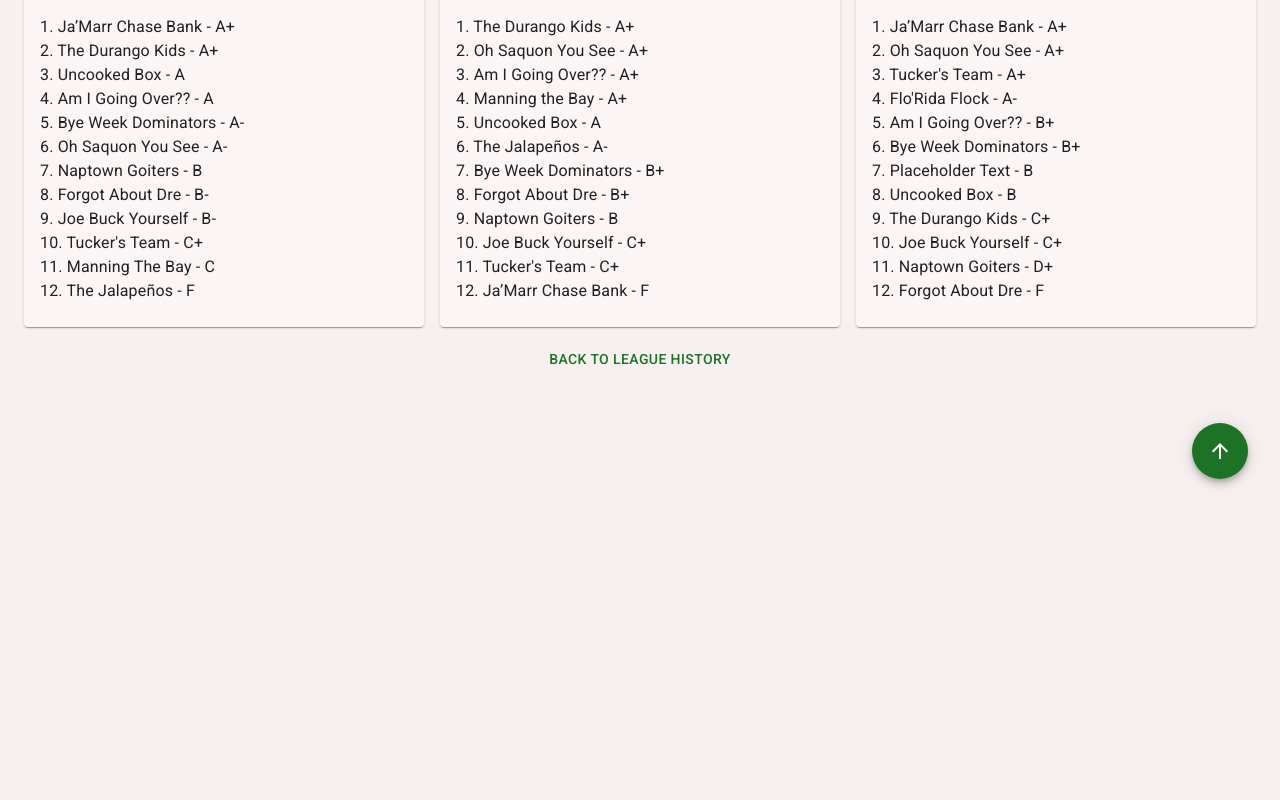
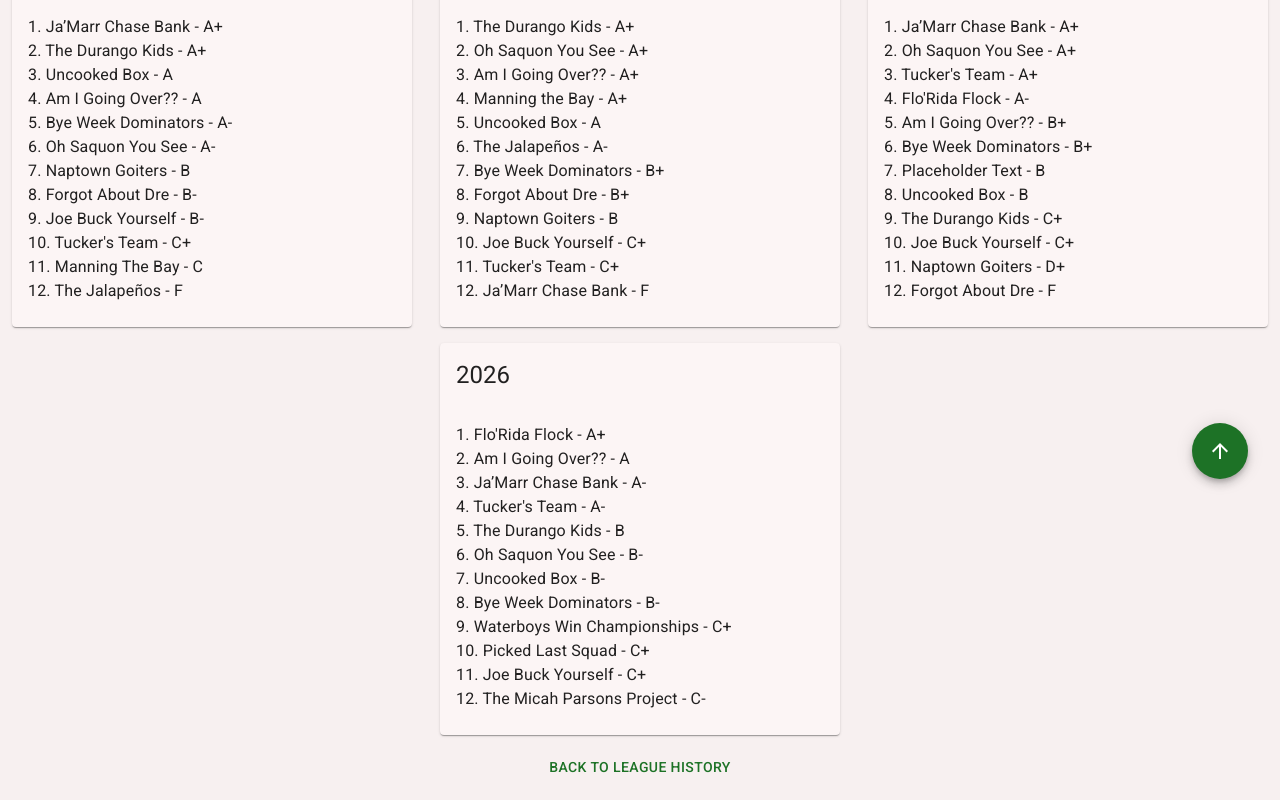
Before and after one commit to MFazio23/ESPN-FFB-Web, a React (Vite) app: page /history/draft-grades in a window 1280 px wide. Shown: the part 289-1089 px from the top of the page. Before the commit the page ends 800 px from the top, so only its background shows below. Built offline with nearby package versions, Linux system fonts and the light colour scheme.

Commit message:
Add 2026 draft grades

```diff
--- a/src/history/draft-grades/LeagueDraftGrades.tsx
+++ b/src/history/draft-grades/LeagueDraftGrades.tsx
@@ -58,6 +58,24 @@ export default function LeagueDraftGrades() {
                 {rank: 12, team: 'Forgot About Dre', grade: 'F'},
             ],
         },
+        {
+            id: '2026',
+            year: 2026,
+            grades: [
+                {rank: 1, team: 'Flo\'Rida Flock', grade: 'A+'},
+                {rank: 2, team: 'Am I Going Over??', grade: 'A'},
+                {rank: 3, team: 'Ja’Marr Chase Bank', grade: 'A-'},
+                {rank: 4, team: 'Tucker\'s Team', grade: 'A-'},
+                {rank: 5, team: 'The Durango Kids', grade: 'B'},
+                {rank: 6, team: 'Oh Saquon You See', grade: 'B-'},
+                {rank: 7, team: 'Uncooked Box', grade: 'B-'},
+                {rank: 8, team: 'Bye Week Dominators', grade: 'B-'},
+                {rank: 9, team: 'Waterboys Win Championships', grade: 'C+'},
+                {rank: 10, team: 'Picked Last Squad', grade: 'C+'},
+                {rank: 11, team: 'Joe Buck Yourself', grade: 'C+'},
+                {rank: 12, team: 'The Micah Parsons Project', grade: 'C-'},
+            ],
+        },
     ];
     const vbdLink = <Link href="https://www.fantasypros.com/nfl/rankings/ppr-vbd.php" underline={'none'}>
         Value-Based drafting scores
```
